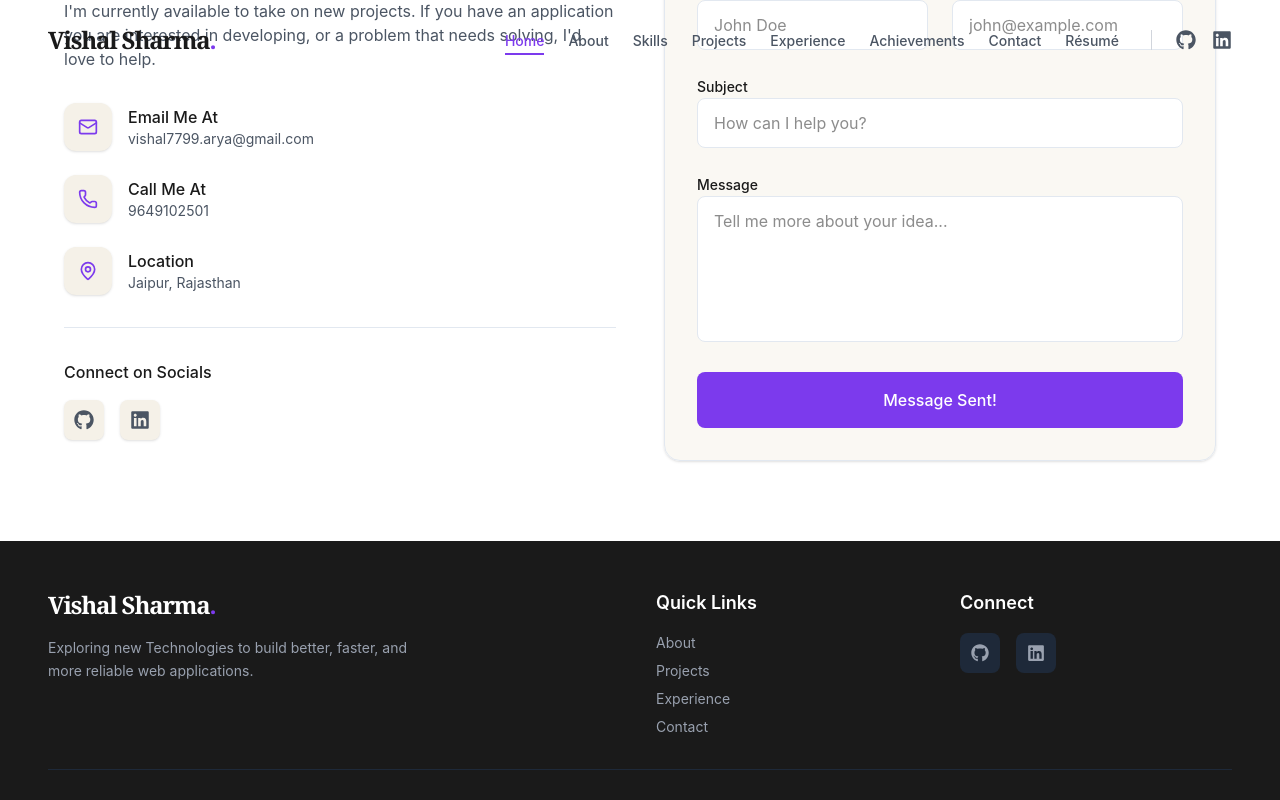
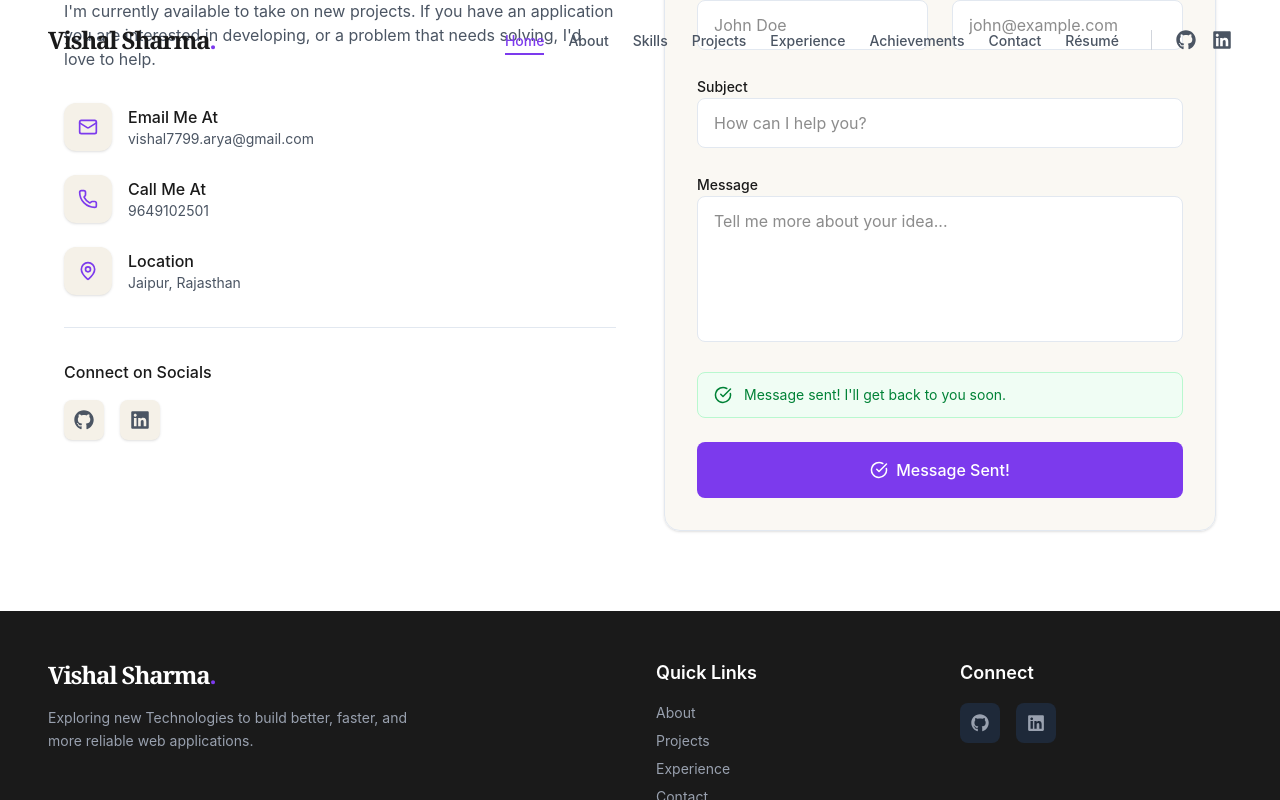
Before and after one commit to vish7799/Portfolio---Vishal-Sharma, a React (Vite) app: page / in a window 1280 px wide. Both pictures are taken after typing "Sample", "name@example.com", "Sample", "Sample" into the empty fields and a click on the button "Send Message". Shown: the part 6541-7341 px from the top of the page. Built offline with nearby package versions, Linux system fonts and the light colour scheme.

Commit message:
Update contact form and dependencies

```diff
--- a/package.json
+++ b/package.json
@@ -9,6 +9,7 @@
     "preview": "vite preview"
   },
   "dependencies": {
+    "@emailjs/browser": "^4.4.1",
     "clsx": "2.1.1",
     "framer-motion": "^12.40.0",
     "lucide-react": "^1.18.0",
--- a/src/components/Contact.jsx
+++ b/src/components/Contact.jsx
@@ -1,23 +1,48 @@
-import { motion } from 'framer-motion';
+import { motion, AnimatePresence } from 'framer-motion';
 import SectionHeading from './SectionHeading';
-import { Mail, Phone, MapPin, Send } from 'lucide-react';
+import { Mail, Phone, MapPin, Send, CheckCircle, AlertCircle } from 'lucide-react';
 import { FaGithub, FaLinkedin } from 'react-icons/fa';
-import { useState } from 'react';
+import { useState, useRef } from 'react';
+import emailjs from '@emailjs/browser';
+
+// ─── EmailJS Configuration ────────────────────────────────────────────────────
+// Step 1: Sign up free at https://emailjs.com
+// Step 2: Add Email Service (Gmail) → copy Service ID below
+// Step 3: Create Email Template   → copy Template ID below
+//         Template variables to use: {{from_name}}, {{from_email}}, {{subject}}, {{message}}
+// Step 4: Account → API Keys      → copy Public Key below
+const EMAILJS_SERVICE_ID = 'service_g77fayo';   // e.g. 'service_abc123'
+const EMAILJS_TEMPLATE_ID = 'template_ioemcf9';  // e.g. 'template_xyz789'
+const EMAILJS_PUBLIC_KEY = 'J_OzV1t0l5DcL3g3r';   // e.g. 'AbCdEfGhIjKlMnOp'
+// ─────────────────────────────────────────────────────────────────────────────
 
 export default function Contact() {
-  const [formData, setFormData] = useState({ name: '', email: '', subject: '', message: '' });
+  const formRef = useRef(null);
+  const [formData, setFormData] = useState({ from_name: '', from_email: '', subject: '', message: '' });
   const [isSubmitting, setIsSubmitting] = useState(false);
-  const [isSubmitted, setIsSubmitted] = useState(false);
+  const [submitStatus, setSubmitStatus] = useState(null); // 'success' | 'error' | null
 
-  const handleSubmit = (e) => {
+  const handleSubmit = async (e) => {
     e.preventDefault();
     setIsSubmitting(true);
-    setTimeout(() => {
+    setSubmitStatus(null);
+
+    try {
+      await emailjs.sendForm(
+        EMAILJS_SERVICE_ID,
+        EMAILJS_TEMPLATE_ID,
+        formRef.current,
+        { publicKey: EMAILJS_PUBLIC_KEY }
+      );
+      setSubmitStatus('success');
+      setFormData({ from_name: '', from_email: '', subject: '', message: '' });
+    } catch (error) {
+      console.error('EmailJS error:', error);
+      setSubmitStatus('error');
+    } finally {
       setIsSubmitting(false);
-      setIsSubmitted(true);
-      setFormData({ name: '', email: '', subject: '', message: '' });
-      setTimeout(() => setIsSubmitted(false), 5000);
-    }, 1500);
+      setTimeout(() => setSubmitStatus(null), 6000);
+    }
   };
 
   const handleChange = (e) => {
@@ -32,6 +57,7 @@ export default function Contact() {
         </SectionHeading>
 
         <div className="grid grid-cols-1 lg:grid-cols-2 gap-12 max-w-6xl mx-auto">
+          {/* ── Left: Contact Info ── */}
           <motion.div
             initial={{ opacity: 0, x: -30 }}
             whileInView={{ opacity: 1, x: 0 }}
@@ -40,7 +66,8 @@ export default function Contact() {
           >
             <h3 className="text-2xl font-bold text-textMain mb-6">Let's talk about your project</h3>
             <p className="text-textMuted mb-8">
-              I'm currently available to take on new projects. If you have an application you are interested in developing, or a problem that needs solving, I'd love to help.
+              I'm currently available to take on new projects. If you have an application you are
+              interested in developing, or a problem that needs solving, I'd love to help.
             </p>
 
             <div className="space-y-6">
@@ -53,6 +80,7 @@ export default function Contact() {
                   <p className="text-sm">vishal7799.arya@gmail.com</p>
                 </div>
               </a>
+
               <a href="tel:+919649102501" className="flex items-center gap-4 text-textMuted hover:text-accent transition-colors group">
                 <div className="w-12 h-12 flex items-center justify-center bg-primary rounded-xl text-accent group-hover:bg-accent group-hover:text-white transition-all shadow-sm">
                   <Phone size={20} />
@@ -62,6 +90,7 @@ export default function Contact() {
                   <p className="text-sm">9649102501</p>
                 </div>
               </a>
+
               <div className="flex items-center gap-4 text-textMuted group">
                 <div className="w-12 h-12 flex items-center justify-center bg-primary rounded-xl text-accent transition-all shadow-sm border border-transparent group-hover:border-accent/20">
                   <MapPin size={20} />
@@ -86,22 +115,23 @@ export default function Contact() {
             </div>
           </motion.div>
 
+          {/* ── Right: Contact Form ── */}
           <motion.div
             initial={{ opacity: 0, x: 30 }}
             whileInView={{ opacity: 1, x: 0 }}
             viewport={{ once: true }}
             className="bg-primary/50 p-8 rounded-2xl border border-secondary shadow-sm"
           >
-            <form onSubmit={handleSubmit} className="space-y-6">
+            <form ref={formRef} onSubmit={handleSubmit} className="space-y-6">
               <div className="grid grid-cols-1 sm:grid-cols-2 gap-6">
                 <div className="space-y-2">
                   <label htmlFor="name" className="text-sm font-medium text-textMain">Your Name</label>
                   <input
                     type="text"
                     id="name"
-                    name="name"
+                    name="from_name"
                     required
-                    value={formData.name}
+                    value={formData.from_name}
                     onChange={handleChange}
                     className="w-full px-4 py-3 rounded-lg bg-white border border-secondary focus:border-accent focus:ring-2 focus:ring-accent/20 outline-none transition-all"
                     placeholder="John Doe"
@@ -112,15 +142,16 @@ export default function Contact() {
                   <input
                     type="email"
                     id="email"
-                    name="email"
+                    name="from_email"
                     required
-                    value={formData.email}
+                    value={formData.from_email}
                     onChange={handleChange}
                     className="w-full px-4 py-3 rounded-lg bg-white border border-secondary focus:border-accent focus:ring-2 focus:ring-accent/20 outline-none transition-all"
                     placeholder="john@example.com"
                   />
                 </div>
               </div>
+
               <div className="space-y-2">
                 <label htmlFor="subject" className="text-sm font-medium text-textMain">Subject</label>
                 <input
@@ -134,6 +165,7 @@ export default function Contact() {
                   placeholder="How can I help you?"
                 />
               </div>
+
               <div className="space-y-2">
                 <label htmlFor="message" className="text-sm font-medium text-textMain">Message</label>
                 <textarea
@@ -148,17 +180,51 @@ export default function Contact() {
                 />
               </div>
 
+              {/* ── Status Toast ── */}
+              <AnimatePresence>
+                {submitStatus === 'success' && (
+                  <motion.div
+                    initial={{ opacity: 0, y: -8 }}
+                    animate={{ opacity: 1, y: 0 }}
+                    exit={{ opacity: 0, y: -8 }}
+                    className="flex items-center gap-3 text-sm text-green-700 bg-green-50 border border-green-200 rounded-lg px-4 py-3"
+                  >
+                    <CheckCircle size={18} className="shrink-0" />
+                    <span>Message sent! I'll get back to you soon.</span>
+                  </motion.div>
+                )}
+                {submitStatus === 'error' && (
+                  <motion.div
+                    initial={{ opacity: 0, y: -8 }}
+                    animate={{ opacity: 1, y: 0 }}
+                    exit={{ opacity: 0, y: -8 }}
+                    className="flex items-center gap-3 text-sm text-red-700 bg-red-50 border border-red-200 rounded-lg px-4 py-3"
+                  >
+                    <AlertCircle size={18} className="shrink-0" />
+                    <span>Something went wrong. Please email me directly at vishal7799.arya@gmail.com</span>
+                  </motion.div>
+                )}
+              </AnimatePresence>
+
               <button
                 type="submit"
                 disabled={isSubmitting}
-                className="w-full py-4 bg-accent text-white rounded-lg font-medium hover:bg-accentDark transition-all hover:shadow-lg hover:shadow-accent/25 flex items-center justify-center gap-2 disabled:opacity-70 disabled:hover:shadow-none disabled:hover:translate-y-0"
+                className="w-full py-4 bg-accent text-white rounded-lg font-medium hover:bg-accentDark transition-all hover:shadow-lg hover:shadow-accent/25 flex items-center justify-center gap-2 disabled:opacity-70 disabled:cursor-not-allowed"
               >
                 {isSubmitting ? (
-                  <span className="animate-pulse">Sending...</span>
-                ) : isSubmitted ? (
-                  <span>Message Sent!</span>
+                  <>
+                    <span className="w-4 h-4 border-2 border-white/30 border-t-white rounded-full animate-spin" />
+                    <span>Sending...</span>
+                  </>
+                ) : submitStatus === 'success' ? (
+                  <>
+                    <CheckCircle size={18} />
+                    <span>Message Sent!</span>
+                  </>
                 ) : (
-                  <>Send Message <Send size={18} /></>
+                  <>
+                    Send Message <Send size={18} />
+                  </>
                 )}
               </button>
             </form>
```
Also changed, not shown: 2 other files (tests, documents, lock files or other folders).
